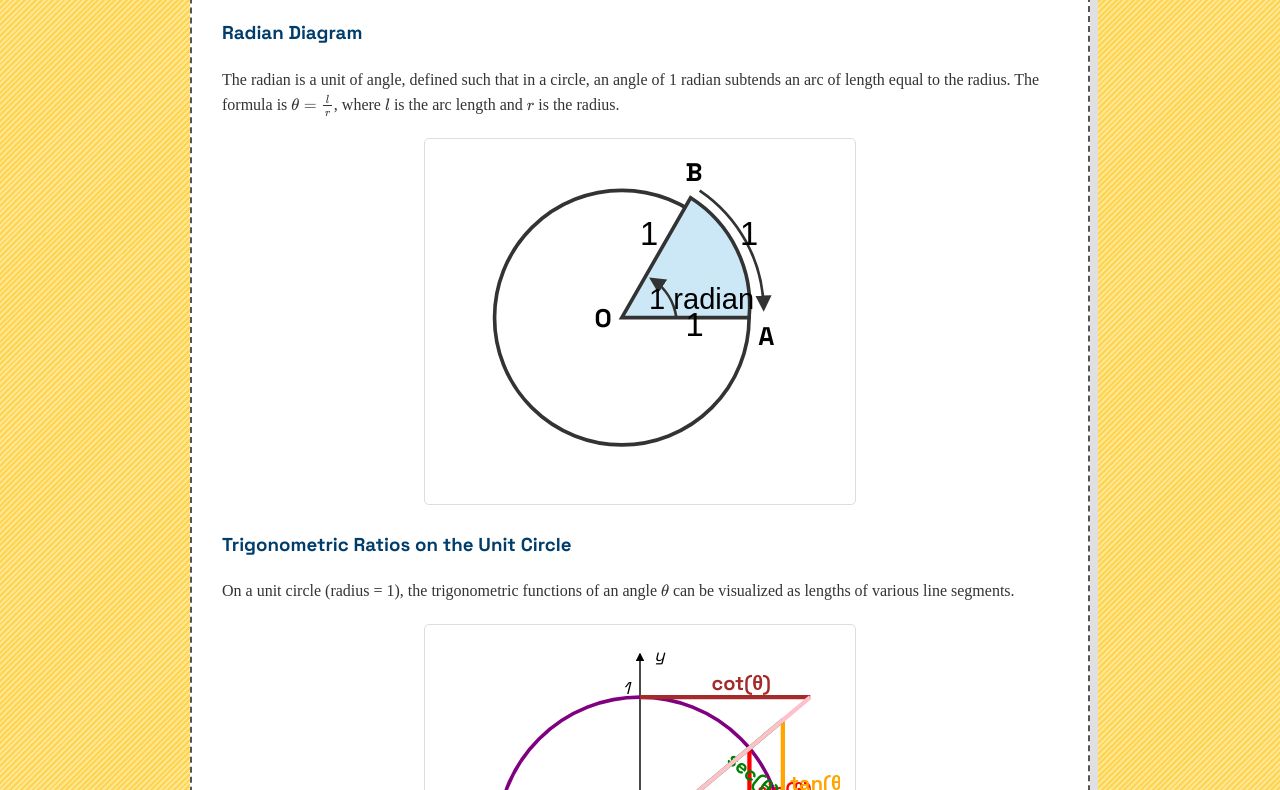
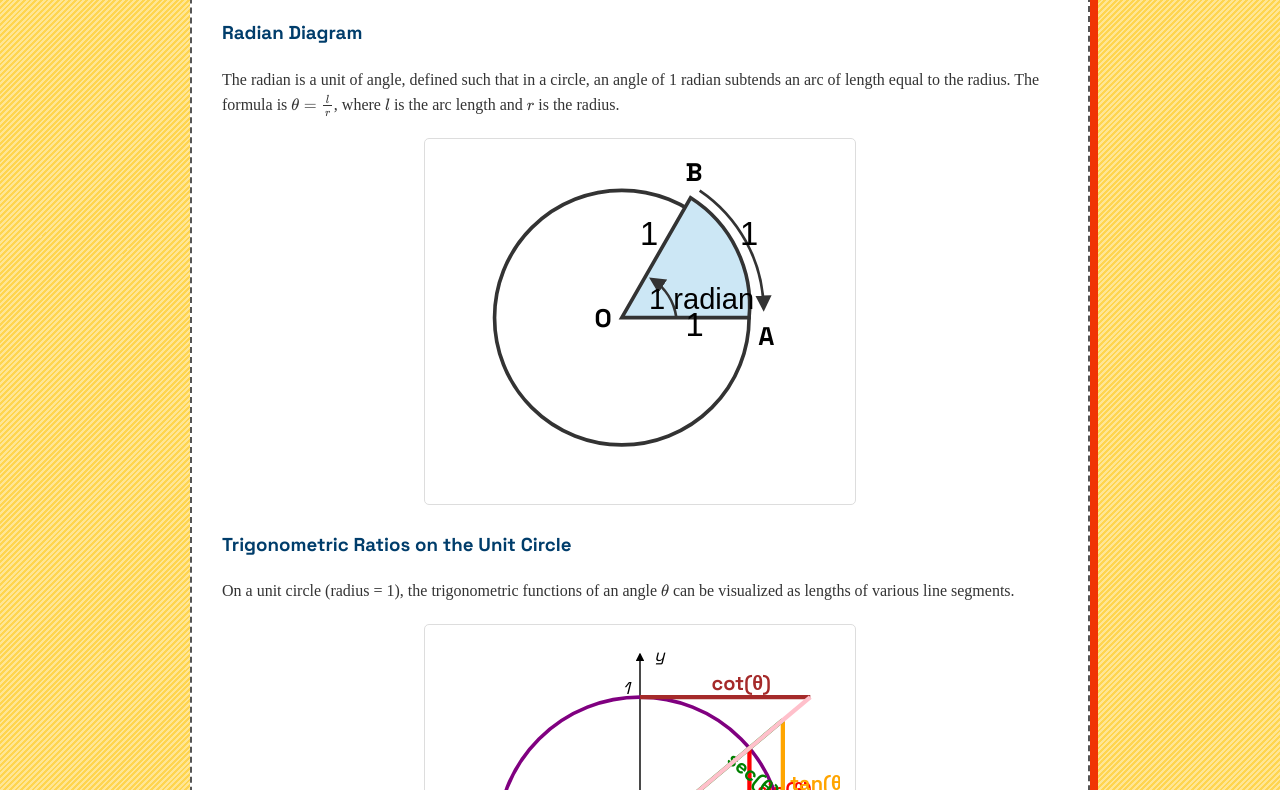
Before and after one commit to Samnewgit/trig, a plain HTML site: page index.html in a window 1280 px wide. Shown: the part 398-1188 px from the top of the page. Drawn offline with nearby package versions, Linux system fonts and the light colour scheme; a web font is replaced by a local one.

Commit message:
Update index.html

```diff
--- a/index.html
+++ b/index.html
@@ -30,7 +30,7 @@
             --header-color: #003d6b;
             --border-color: #ddd;
             --icon-bg-color: #ffeb3b; /* A nice yellow for icons */
-            --shadow-color: #e0e0e0; /* A neutral grey for the back shadow */
+            --shadow-color: #f03404; /* A neutral grey for the back shadow */
         }
 
         body {
```
